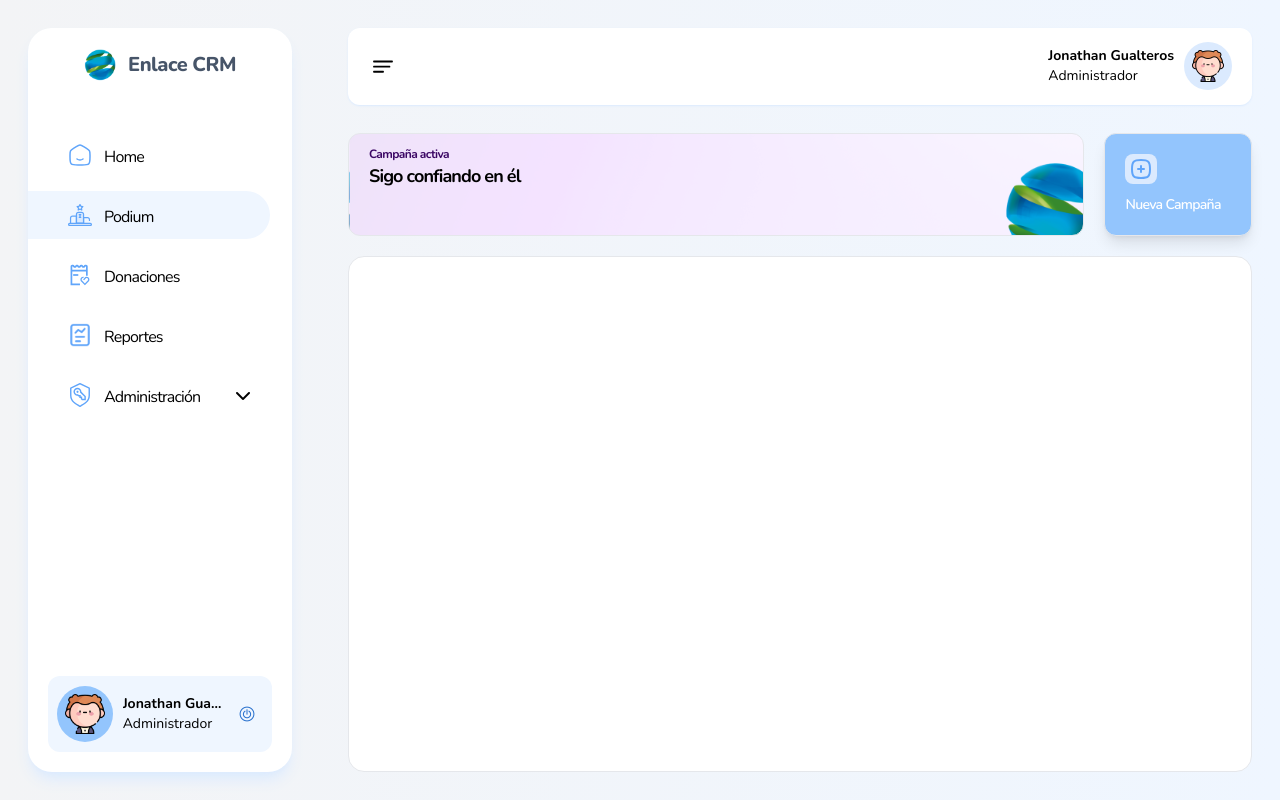
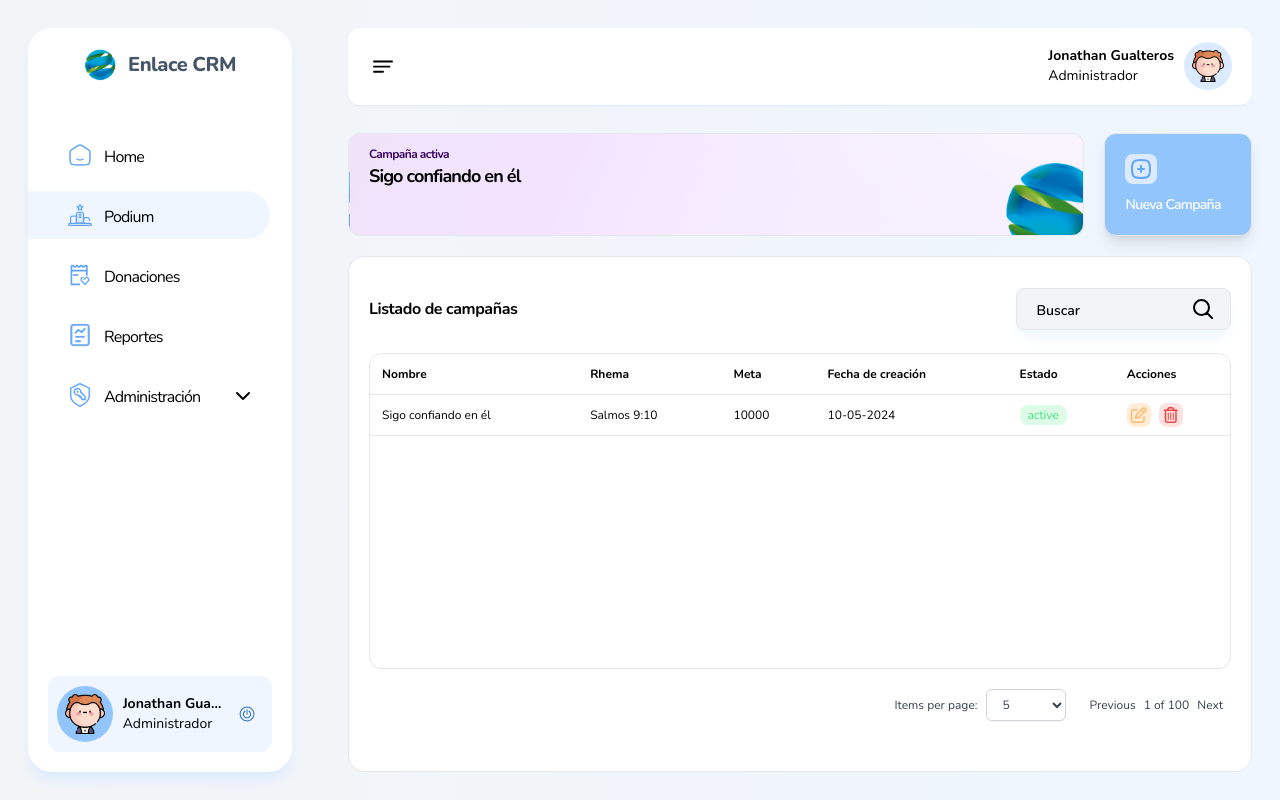
Before and after one commit to Cristobal1002/crm-enlace, an Angular app: page /podium in a window 1280 px wide. Built offline with nearby package versions, Linux system fonts and the light colour scheme.

Commit message:
terminada maquetacion de podium

```diff
--- a/src/app/pages/podium/podium.component.html
+++ b/src/app/pages/podium/podium.component.html
@@ -9,11 +9,12 @@
             <app-header></app-header>
         </div>
 
-        <div class="h-full w-full p-7 mt-9 mb-7 lg:mb-0">
+        <div class="flex h-full w-full p-7 mt-9 mb-7 lg:mb-0">
             <div class=" space-y-5 lg:flex-row lg:flex h-full w-full lg:space-x-5 lg:space-y-0">
-               <div class=" h-full w-full flex flex-col space-y-5">
+                <div class=" h-full w-full flex flex-col space-y-5">
                     <div class="flex h-1/6 w-full space-x-3 lg:space-x-5">
-                        <div class="h-full w-8/12 lg:w-10/12 flex flex-col rounded-xl border  bg-banner-box bg-right-bottom bg-cover lg:pl-5 lg:pt-3 p-3">
+                        <div
+                            class="h-full w-8/12 lg:w-10/12 flex flex-col rounded-xl border  bg-banner-box bg-right-bottom bg-cover lg:pl-5 lg:pt-3 p-3">
                             <p class="text-xs font-nunito tracking-tighter text-purple-950 font-bold">Campaña activa</p>
                             <h1 class="text-lg font-nunito tracking-tighter font-bold">Sigo confiando en él</h1>
                         </div>
@@ -25,15 +26,127 @@
                                     </div>
                                 </div>
                                 <div class="h-1/2 w-full  items-end justify-start flex whitespace-nowrap ">
-                                    <p class="font-nunito lg:text-sm text-xs font-semibold text-white tracking-tighter text-ellipsis overflow-hidden">Nueva Campaña</p>
+                                    <p
+                                        class="font-nunito lg:text-sm text-xs font-semibold text-white tracking-tighter text-ellipsis overflow-hidden">
+                                        Nueva Campaña</p>
                                 </div>
                             </button>
                         </div>
                     </div>
-                    <div class="h-5/6 w-full flex bg-white border rounded-2xl">
+                    <div class="h-5/6 w-full flex bg-white border rounded-2xl p-5 flex-col ">
+                        <div class="h-16 w-full flex flex-col lg:flex-row  lg:items-center lg:space-y-0 space-y-2">
+                            <p class="font-nunito font-bold text-base tracking-tight lg:w-1/2">Listado de campañas</p>
+
+                            <div class="flex lg:w-1/2 w-full h-full items-center justify-end">
+                                <div class="relative flex items-center lg:w-1/2 w-full ">
+                                    <input
+                                        class="flex h-10 w-full rounded-lg border p-5 pr-12 shadow-lg shadow-blue-50 bg-gray-100 placeholder:font-nunito placeholder:font-semibold placeholder:text-black placeholder:text-sm"
+                                        type="text" placeholder="Buscar" />
+                                    <img src="/assets/svg/search.svg" class="absolute right-4 h-6 w-6 text-slate-600"
+                                        alt="Icono de usuario" />
+                                </div>
+                            </div>
+
+                        </div>
+
+                        <!--Tabla-->
+                        <div class="border border-gray-200 rounded-xl flex w-full h-4/6 lg:mt-3 mt-5">
+                            <div class="overflow-x-auto w-full ">
+                                <table class="table-auto w-full">
+                                    <thead class="border-b">
+                                        <tr class="whitespace-nowrap">
+                                            <th class="text-xs font-nunito font-bold p-3 text-left">Nombre<i
+                                                    class="bx bxs-sort-alt"></i></th>
+                                            <th class="text-xs font-nunito font-bold p-3 text-left">Rhema<i
+                                                    class="bx bxs-sort-alt"></i> </th>
+                                            <th class="text-xs font-nunito font-bold p-3 text-left">Meta<i
+                                                    class="bx bxs-sort-alt"></i> </th>
+                                            <th
+                                                class="text-xs font-nunito font-bold p-3 text-left text-ellipsis overflow-hidden">
+                                                Fecha de creación</th>
+                                            <th class="text-xs font-nunito font-bold p-3 text-left ">Estado</th>
+                                            <th class="text-xs font-nunito font-bold p-3 text-left">Acciones<i
+                                                    class="bx bxs-sort-alt"></i></th>
+                                        </tr>
+                                    </thead>
+                                    <tbody>
+                                        <tr class="border-b" *ngFor="let item of items">
+                                            <td class="text-xs font-nunito p-3">
+                                                {{item.nombre}}
+                                            </td>
+                                            <td class="text-xs font-nunito p-3">
+                                                {{item.rhema}}
+                                            </td>
+                                            <td class="text-xs font-nunito p-3">
+                                                {{item.meta}}
+                                            </td>
+                                            <td class="text-xs font-nunito p-3">
+                                                {{item.fechaCreacion}}
+                                            </td>
+                                            <td class="pl-3">
+                                                <div class="h-5 lg:w-1/2 w-full rounded-lg items-center justify-center flex"
+                                                    [ngClass]="{'bg-green-100': item.status === 'active', 'bg-red-100': item.status === 'inactive'}">
+                                                    <p class="text-xs font-nunito p-3"
+                                                        [ngClass]="{'text-green-400': item.status === 'active', 'text-red-400': item.status === 'inactive'}">
+                                                        {{item.status}}</p>
+                                                </div>
+                                            </td>
+                                            <td class="pl-3">
+                                                <div class="flex space-x-2 ">
+                                                    <button
+                                                        class="h-6  w-6 bg-orange-100 rounded-lg items-center justify-center">
+                                                        <i
+                                                            class="fa-regular fa-pen-to-square w-5 h-5 text-orange-300"></i>
+                                                    </button>
+                                                    <button
+                                                        class="h-6  w-6 bg-red-100 rounded-lg items-center justify-center">
+                                                        <i class="fa-regular fa-trash-can text-red-500 "></i>
+                                                    </button>
+                                                </div>
+                                            </td>
+                                        </tr>
+                                    </tbody>
+                                </table>
+                            </div>
+                        </div>
+
+                        <!--Paginacion-->
+                        <!-- Contenedor Principal de Paginación -->
+                        <div class="flex justify-center lg:justify-end lg:p-0 items-center space-x-2 lg:space-x-4 mt-2 lg:mt-5 text-xs font-nunito">
+
+                            <!-- Selector de Elementos por Página -->
+                            <div class="flex flex-col lg:flex-row items-center space-x-2 font-nunito">
+                                <label for="elementosPorPagina"
+                                    class="text-xs font-medium text-gray-700">Items per page:</label>
+                                <select id="elementosPorPagina"
+                                    class="block w-20 px-3 py-1.5 text-xs font-medium text-gray-700 bg-white border border-gray-300 rounded-md shadow-sm focus:outline-none focus:border-blue-500 focus:ring-1 focus:ring-blue-500">
+                                    <option value="5">5</option>
+                                    <option value="10">10</option>
+                                    <option value="20">20</option>
+                                </select>
+                            </div>
+
+                            <!-- Controles de Paginación -->
+                            <div class="flex items-center space-x-0 font-nunito">
+                                <button
+                                    class="px-2 py-1 text-xs font-medium text-gray-700 bg-white rounded-md hover:bg-gray-100 disabled:text-gray-300 disabled:bg-white">
+                                    Previous
+                                </button>
+
+                                <span class="text-xs font-medium font-nunito text-gray-700 flex">
+                                 1 of 100
+                                </span>
+
+                                <button
+                                    class="px-2 py-1 text-xs font-medium font-nunito text-gray-700 bg-white rounded-md hover:bg-gray-100 disabled:text-gray-300 disabled:bg-white">
+                                    Next
+                                </button>
+                            </div>
+
+                        </div>
 
                     </div>
-               </div>
+                </div>
 
             </div>
 
--- a/src/app/pages/podium/podium.component.ts
+++ b/src/app/pages/podium/podium.component.ts
@@ -1,3 +1,4 @@
+import { CommonModule } from '@angular/common';
 import { Component } from '@angular/core';
 import { RouterLink, RouterOutlet } from '@angular/router';
 import { HeaderComponent } from '../../shared/header/header.component';
@@ -6,10 +7,15 @@ import { SidebarComponent } from '../../shared/sidebar/sidebar.component';
 @Component({
   selector: 'app-podium',
   standalone: true,
-  imports: [HeaderComponent,SidebarComponent, RouterLink, RouterOutlet],
+  imports: [HeaderComponent,SidebarComponent, RouterLink, RouterOutlet, CommonModule],
   templateUrl: './podium.component.html',
   styleUrl: './podium.component.css'
 })
 export class PodiumComponent {
 
+  items = [
+    { nombre: 'Sigo confiando en él', rhema: 'Salmos 9:10', meta: 10000, fechaCreacion: '10-05-2024', status: 'active' },
+    // ... más datos
+  ];
+
 }
```
Also changed, not shown: src/assets/svg/search.svg (added).
